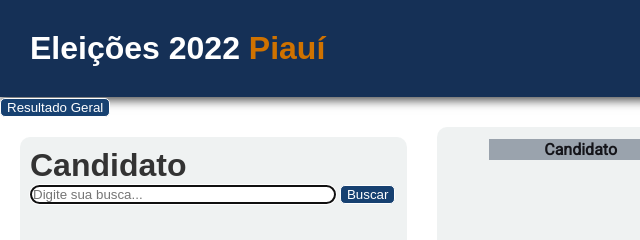
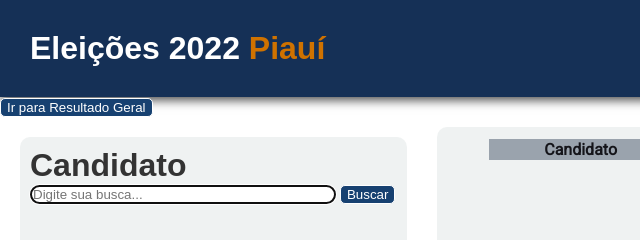
Before and after one commit to mathe-u/PROG3-AVAL2, a website: page public/index.html in a window 1280 px wide. Shown: the top 240 px of the page, 0-640 px from the left. Drawn offline with nearby package versions, Linux system fonts and the light colour scheme; no server answers.

Commit message:
index.html button mod

```diff
--- a/public/index.html
+++ b/public/index.html
@@ -12,7 +12,7 @@
       </header>
 
       <a href="/general.html" target="_blank">
-        <button type="button">Resultado Geral</button>
+        <button type="button">Ir para Resultado Geral</button>
       </a>
 
       <div class="container">
```
